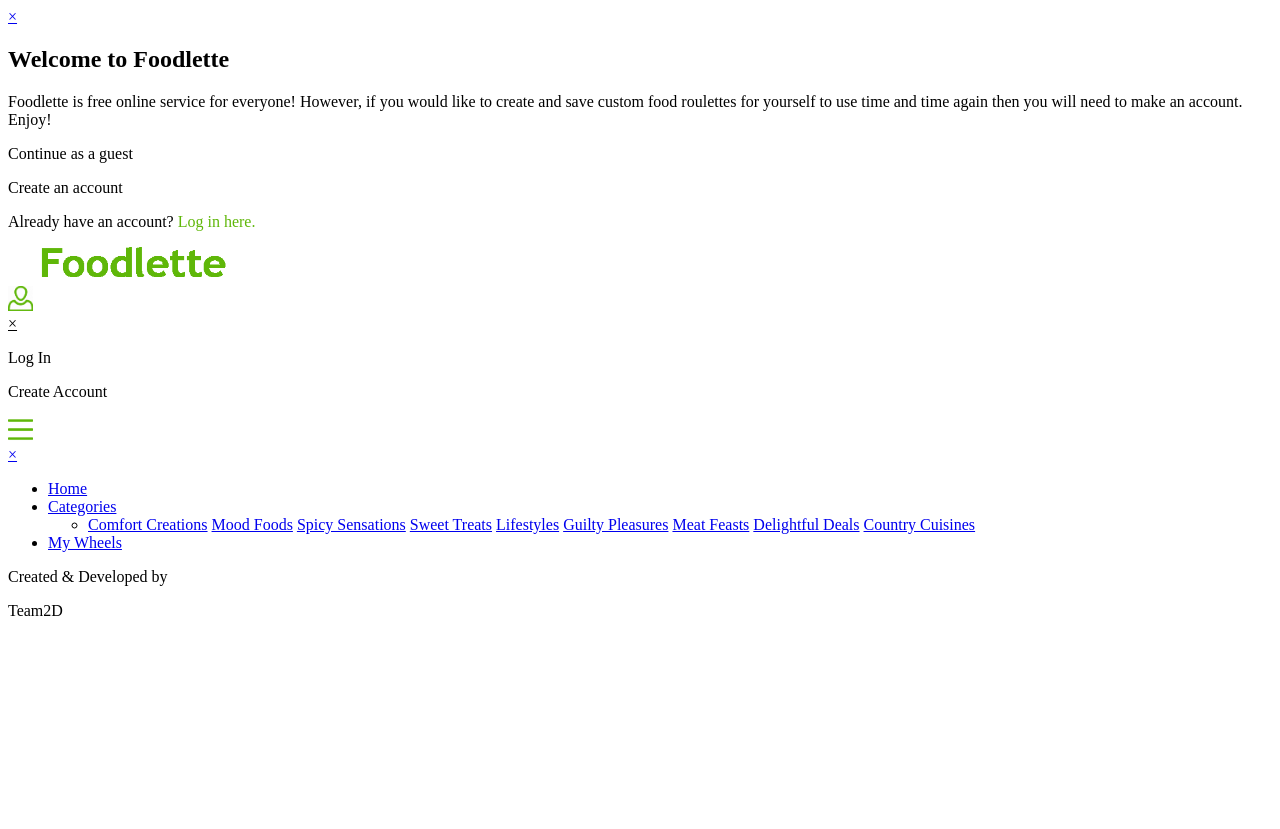
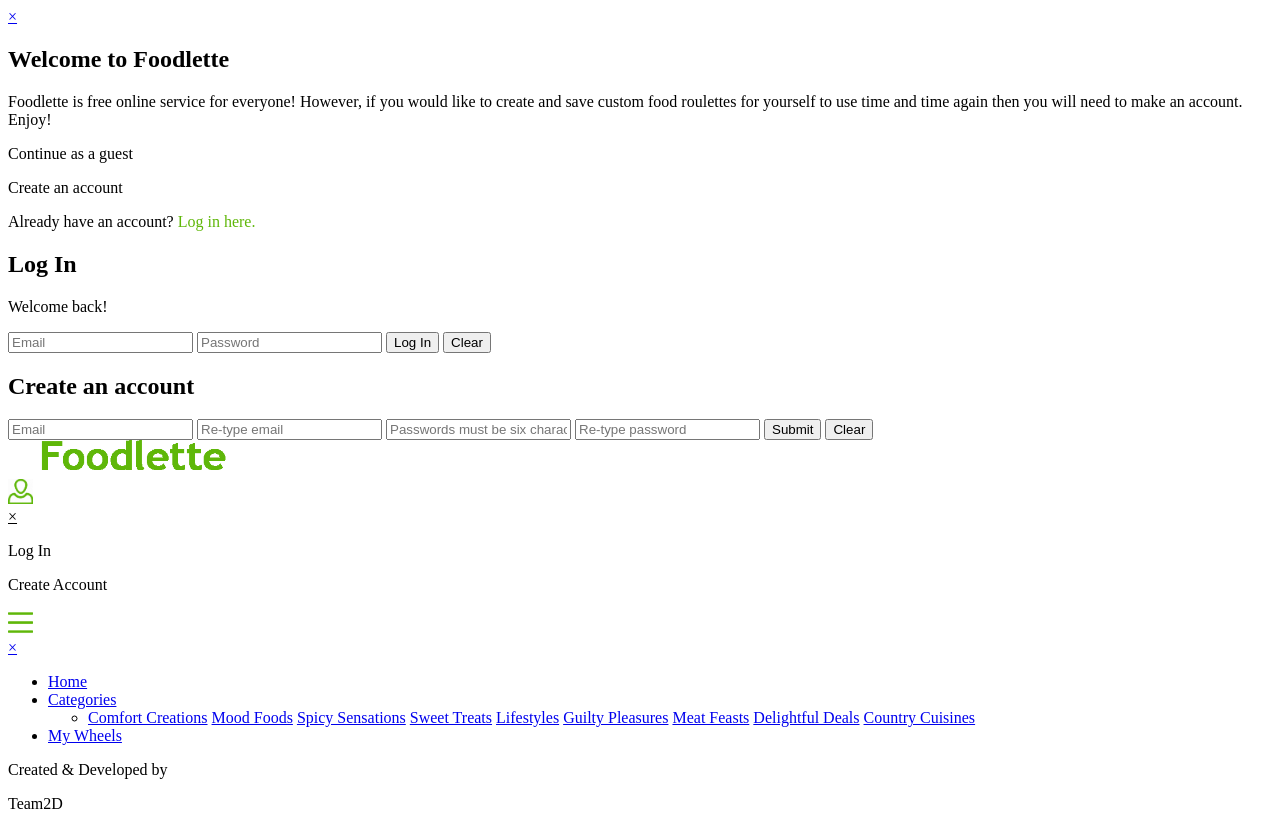
Before and after one commit to Sam-R-P/foodlette-dev, a website: page myWheels.html in a window 1280 px wide. Before the commit the page ends 800 px from the top, so only its background shows below. Drawn offline with Linux system fonts and the light colour scheme.

Commit message:
dialogue box content uploaded

```diff
--- a/myWheels.html
+++ b/myWheels.html
@@ -54,6 +54,35 @@
 
           <div id="login" class="">
             <p>Already have an account? <a id="loginHereText" style="color: #5fb709; cursor: pointer;">Log in here.</a></p>
+          </div>
+
+          <!------------------------->
+
+          <div id="loginForm" class="">
+            <h1 class="">Log In</h1>
+            <p>Welcome back!</p>
+            <form name="LogInForm" action="php/" method="POST">
+              <input type="text" name="email" placeholder="Email" maxlength="20" required class="Input input-Width-Large formFont">
+
+              <input type="text" name="password" placeholder="Password" maxlength="40" required class="Input input-Width-Large formFont">
+
+              <input type="submit" value="Log In" class="formButton formFont">
+              <input type="reset" value="Clear" class="formButton formFont">
+            </form>
+          </div>
+
+          <div id="createAccountForm" class="">
+            <h1 class="">Create an account</h1>
+            <form name="CreateAccountForm" action="php/" method="POST">
+              <input type="text" name="email" placeholder="Email" maxlength="40" required class="Input input-Width-Large formFont">
+              <input type="text" name="email" placeholder="Re-type email" maxlength="40" required class="Input input-Width-Large formFont">
+
+              <input type="text" name="password" placeholder="Passwords must be six characters or more" maxlength="40" required class="Input input-Width-Large formFont">
+              <input type="text" name="password" placeholder="Re-type password" maxlength="40" required class="Input input-Width-Large formFont">
+
+              <input type="submit" value="Submit" class="formButton formFont">
+              <input type="reset" value="Clear" class="formButton formFont">
+            </form>
           </div>
          </header>
       </article>
```
